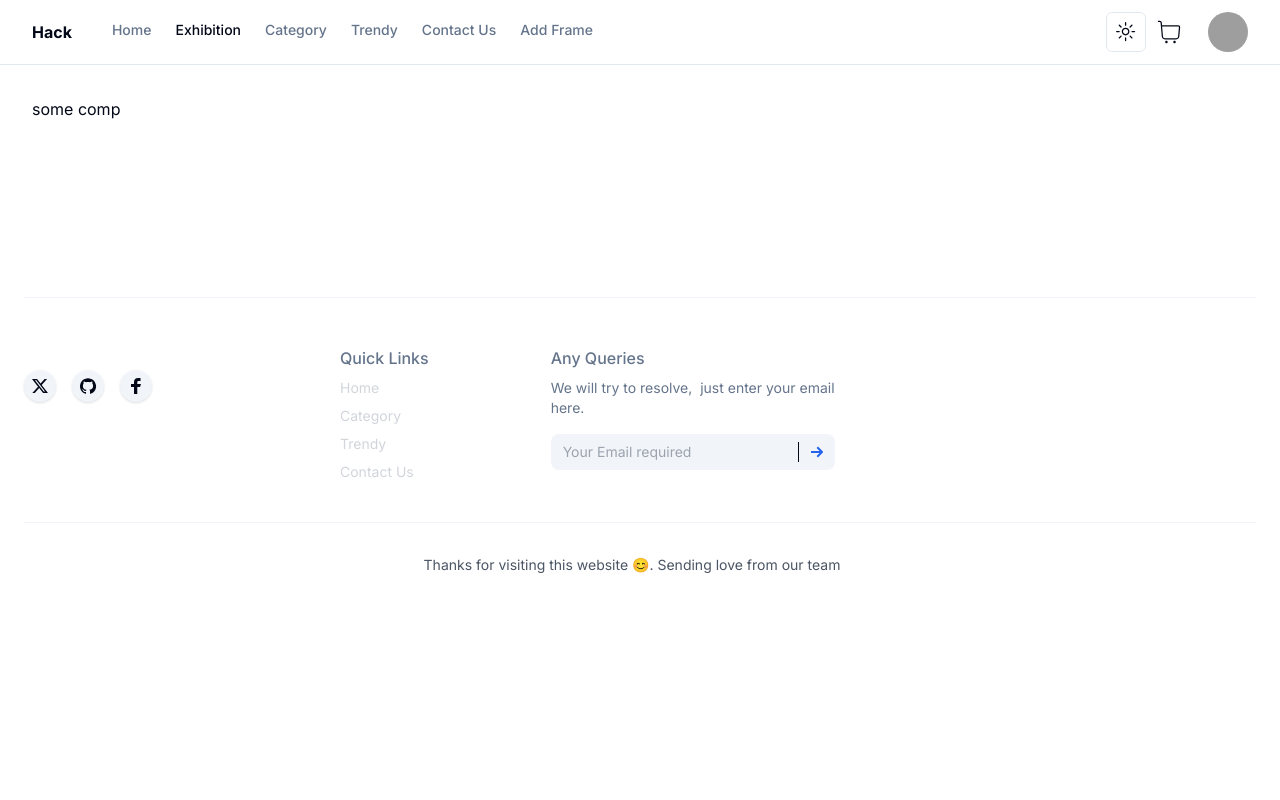
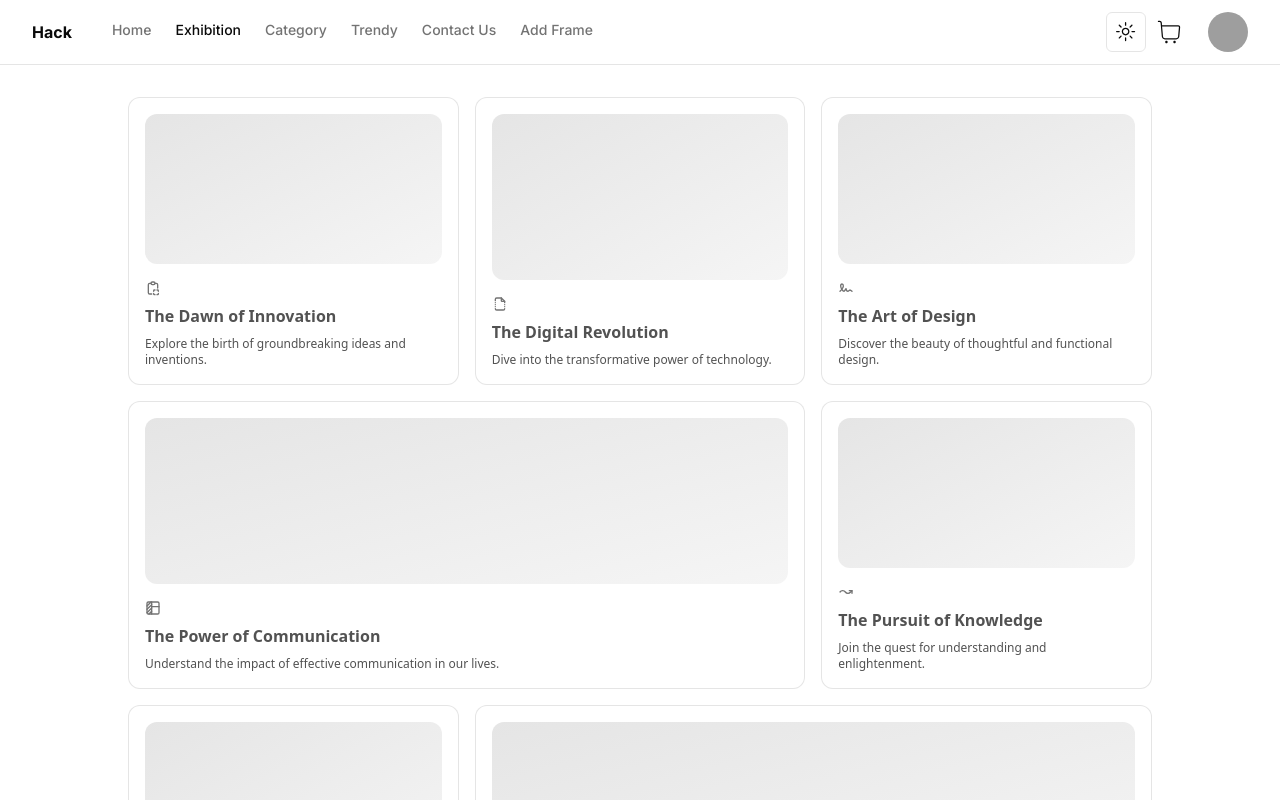
Before and after one commit to FramesByEngineers/mini-project, a Next.js app: page /exhibition in a window 1280 px wide. Shown: the top 800 px of the page. Built offline with nearby package versions, Linux system fonts and the light colour scheme; no server answers; the database is empty; grey boxes are pictures that could not be loaded.

Commit message:
added bento grid

```diff
--- a/package.json
+++ b/package.json
@@ -18,6 +18,7 @@
     "@radix-ui/react-label": "^2.0.2",
     "@radix-ui/react-slot": "^1.0.2",
     "@reduxjs/toolkit": "^2.2.2",
+    "@tabler/icons-react": "^3.1.0",
     "class-variance-authority": "^0.7.0",
     "clsx": "^2.1.0",
     "cmdk": "^1.0.0",
--- a/src/app/exhibition/page.js
+++ b/src/app/exhibition/page.js
@@ -1,8 +1,11 @@
 "use client";
+import Exhibiton from "@/components/exhibition";
 import React, { Suspense } from "react";
 
 const Page = () => {
-  return <Suspense fallback={<div>Loading...</div>}>some comp</Suspense>;
+  return <Suspense fallback={<div>Loading...</div>}>
+    <Exhibiton />
+  </Suspense>;
 };
 
 export default Page;
--- a/src/app/globals.css
+++ b/src/app/globals.css
@@ -5,64 +5,47 @@
 @layer base {
   :root {
     --background: 0 0% 100%;
-    --foreground: 222.2 84% 4.9%;
-
+    --foreground: 0 0% 3.9%;
     --card: 0 0% 100%;
-    --card-foreground: 222.2 84% 4.9%;
-
+    --card-foreground: 0 0% 3.9%;
     --popover: 0 0% 100%;
-    --popover-foreground: 222.2 84% 4.9%;
-
-    --primary: 222.2 47.4% 11.2%;
-    --primary-foreground: 210 40% 98%;
-
-    --secondary: 210 40% 96.1%;
-    --secondary-foreground: 222.2 47.4% 11.2%;
-
-    --muted: 210 40% 96.1%;
-    --muted-foreground: 215.4 16.3% 46.9%;
-
-    --accent: 210 40% 96.1%;
-    --accent-foreground: 222.2 47.4% 11.2%;
-
+    --popover-foreground: 0 0% 3.9%;
+    --primary: 0 72.2% 50.6%;
+    --primary-foreground: 0 85.7% 97.3%;
+    --secondary: 0 0% 96.1%;
+    --secondary-foreground: 0 0% 9%;
+    --muted: 0 0% 96.1%;
+    --muted-foreground: 0 0% 45.1%;
+    --accent: 0 0% 96.1%;
+    --accent-foreground: 0 0% 9%;
     --destructive: 0 84.2% 60.2%;
-    --destructive-foreground: 210 40% 98%;
-
-    --border: 214.3 31.8% 91.4%;
-    --input: 214.3 31.8% 91.4%;
-    --ring: 222.2 84% 4.9%;
-
+    --destructive-foreground: 0 0% 98%;
+    --border: 0 0% 89.8%;
+    --input: 0 0% 89.8%;
+    --ring: 0 72.2% 50.6%;
     --radius: 0.5rem;
   }
 
   .dark {
-    --background: 222.2 84% 4.9%;
-    --foreground: 210 40% 98%;
-
-    --card: 222.2 84% 4.9%;
-    --card-foreground: 210 40% 98%;
-
-    --popover: 222.2 84% 4.9%;
-    --popover-foreground: 210 40% 98%;
-
-    --primary: 210 40% 98%;
-    --primary-foreground: 222.2 47.4% 11.2%;
-
-    --secondary: 217.2 32.6% 17.5%;
-    --secondary-foreground: 210 40% 98%;
-
-    --muted: 217.2 32.6% 17.5%;
-    --muted-foreground: 215 20.2% 65.1%;
-
-    --accent: 217.2 32.6% 17.5%;
-    --accent-foreground: 210 40% 98%;
-
+    --background: 0 0% 3.9%;
+    --foreground: 0 0% 98%;
+    --card: 0 0% 3.9%;
+    --card-foreground: 0 0% 98%;
+    --popover: 0 0% 3.9%;
+    --popover-foreground: 0 0% 98%;
+    --primary: 0 72.2% 50.6%;
+    --primary-foreground: 0 85.7% 97.3%;
+    --secondary: 0 0% 14.9%;
+    --secondary-foreground: 0 0% 98%;
+    --muted: 0 0% 14.9%;
+    --muted-foreground: 0 0% 63.9%;
+    --accent: 0 0% 14.9%;
+    --accent-foreground: 0 0% 98%;
     --destructive: 0 62.8% 30.6%;
-    --destructive-foreground: 210 40% 98%;
-
-    --border: 217.2 32.6% 17.5%;
-    --input: 217.2 32.6% 17.5%;
-    --ring: 212.7 26.8% 83.9%;
+    --destructive-foreground: 0 0% 98%;
+    --border: 0 0% 14.9%;
+    --input: 0 0% 14.9%;
+    --ring: 0 72.2% 50.6%;
   }
 }
 
--- a/src/components/cartItem.js
+++ b/src/components/cartItem.js
@@ -20,7 +20,7 @@ const CartItem = ({ item }) => {
       {/* name section */}
       <div className="flex flex-col gap-2">
         <p className="text-base font-semibold">{item?.title}</p>
-        <p className="text-sm block text-gray-300 font-semibold">
+        <p className="text-sm font-semibold">
           RS. {parseFloat(item?.price) * item?.quantity}
         </p>
       </div>
@@ -39,7 +39,7 @@ const CartItem = ({ item }) => {
           <BiMinus className=" " />
         </div>
 
-        <p className="w-5 h-5 rounded-sm bg-gray-200 flex items-center justify-center">
+        <p className="w-5 h-5 rounded-sm bg-muted-foreground flex items-center justify-center text-background">
           {item.quantity}
         </p>
 
--- /dev/null
+++ b/src/components/exhibition/bengrid.js
@@ -0,0 +1,77 @@
+import React from "react";
+import {
+  IconArrowWaveRightUp,
+  IconBoxAlignRightFilled,
+  IconBoxAlignTopLeft,
+  IconClipboardCopy,
+  IconFileBroken,
+  IconSignature,
+  IconTableColumn,
+} from "@tabler/icons-react";
+import { BentoGrid, BentoGridItem } from "@/components/ui/bento-grid";
+
+export function BentoGridDemo() {
+  return (
+    <BentoGrid className="max-w-5xl mx-auto">
+      {items.map((item, i) => (
+        <BentoGridItem
+          key={i}
+          title={item.title}
+          description={item.description}
+          header={item.header}
+          icon={item.icon}
+          className={i === 3 || i === 6 ? "md:col-span-2" : ""}
+        />
+      ))}
+    </BentoGrid>
+  );
+}
+const Skeleton = () => (
+  <div className="flex flex-1 w-full h-full min-h-[6rem] rounded-xl bg-gradient-to-br from-neutral-200 dark:from-neutral-900 dark:to-neutral-800 to-neutral-100"></div>
+);
+
+const items = [
+  {
+    title: "The Dawn of Innovation",
+    description: "Explore the birth of groundbreaking ideas and inventions.",
+    header: <Skeleton />,
+    icon: <IconClipboardCopy className="h-4 w-4 text-neutral-500" />,
+  },
+  {
+    title: "The Digital Revolution",
+    description: "Dive into the transformative power of technology.",
+    header: <Skeleton />,
+    icon: <IconFileBroken className="h-4 w-4 text-neutral-500" />,
+  },
+  {
+    title: "The Art of Design",
+    description: "Discover the beauty of thoughtful and functional design.",
+    header: <Skeleton />,
+    icon: <IconSignature className="h-4 w-4 text-neutral-500" />,
+  },
+  {
+    title: "The Power of Communication",
+    description:
+      "Understand the impact of effective communication in our lives.",
+    header: <Skeleton />,
+    icon: <IconTableColumn className="h-4 w-4 text-neutral-500" />,
+  },
+  {
+    title: "The Pursuit of Knowledge",
+    description: "Join the quest for understanding and enlightenment.",
+    header: <Skeleton />,
+    icon: <IconArrowWaveRightUp className="h-4 w-4 text-neutral-500" />,
+  },
+  {
+    title: "The Joy of Creation",
+    description: "Experience the thrill of bringing ideas to life.",
+    header: <Skeleton />,
+    icon: <IconBoxAlignTopLeft className="h-4 w-4 text-neutral-500" />,
+  },
+  {
+    title: "The Spirit of Adventure",
+    description: "Embark on exciting journeys and thrilling discoveries.",
+    header: <Skeleton />,
+    icon: <IconBoxAlignRightFilled className="h-4 w-4 text-neutral-500" />,
+  },
+];
--- /dev/null
+++ b/src/components/exhibition/index.js
@@ -0,0 +1,13 @@
+import React from "react";
+import { BentoGridDemo } from "./bengrid";
+
+
+const Exhibiton = () => {
+  return (
+    <div>
+      <BentoGridDemo />
+    </div>
+  );
+};
+
+export default Exhibiton;
--- /dev/null
+++ b/src/components/ui/bento-grid.jsx
@@ -0,0 +1,42 @@
+import { cn } from "@/lib/utils";
+
+export const BentoGrid = ({ className, children }) => {
+  return (
+    <div
+      className={cn(
+        "grid md:auto-rows-[18rem] grid-cols-1 md:grid-cols-3 gap-4 max-w-7xl mx-auto ",
+        className
+      )}
+    >
+      {children}
+    </div>
+  );
+};
+
+export const BentoGridItem = ({
+  className,
+  title,
+  description,
+  header,
+  icon,
+}) => {
+  return (
+    <div
+      className={cn(
+        "row-span-1 rounded-xl group/bento border-black/[0.1] transition duration-200 shadow-input dark:shadow-none p-4 dark:bg-black dark:border-white/[0.2] bg-white border justify-between flex flex-col space-y-4",
+        className
+      )}
+    >
+      {header}
+      <div className="group-hover/bento:translate-x-2 transition duration-200">
+        {icon}
+        <div className="font-sans font-bold text-neutral-600 dark:text-neutral-200 mb-2 mt-2">
+          {title}
+        </div>
+        <div className="font-sans font-normal text-neutral-600 text-xs dark:text-neutral-300">
+          {description}
+        </div>
+      </div>
+    </div>
+  );
+};
--- a/src/redux/slices/cartSlice.js
+++ b/src/redux/slices/cartSlice.js
@@ -7,10 +7,10 @@ const cartSlice = createSlice({
   },
   reducers: {
     addItem: (state, action) => {
-      console.log(action.payload)
+      // console.log(action.payload)
       const newItem = action.payload;
       const existingItem = state.items.find((item) => item.id === newItem.id);
-      console.log(newItem)
+      // console.log(newItem)
 
       if (existingItem) {
         existingItem.quantity++;
```
Also changed, not shown: 1 other file (tests, documents, lock files or other folders).
